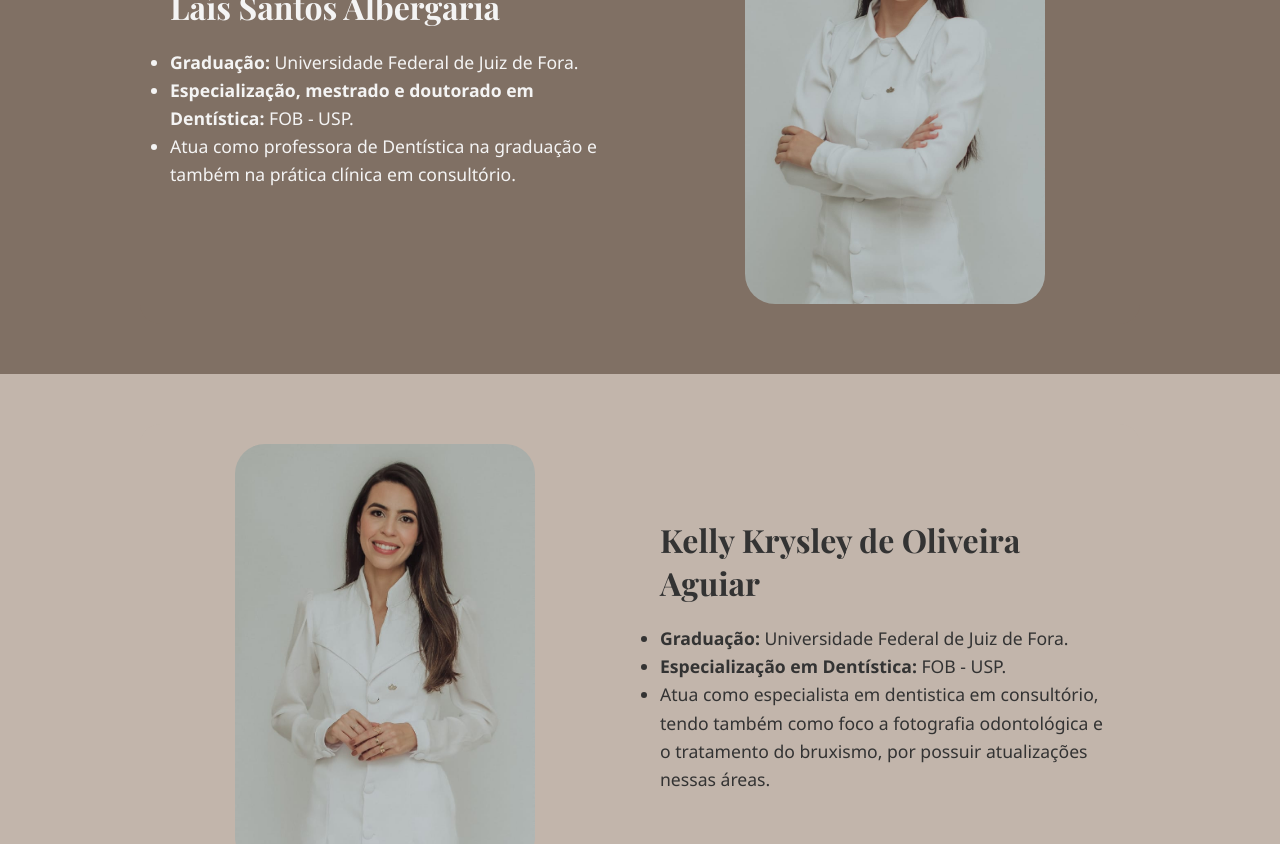
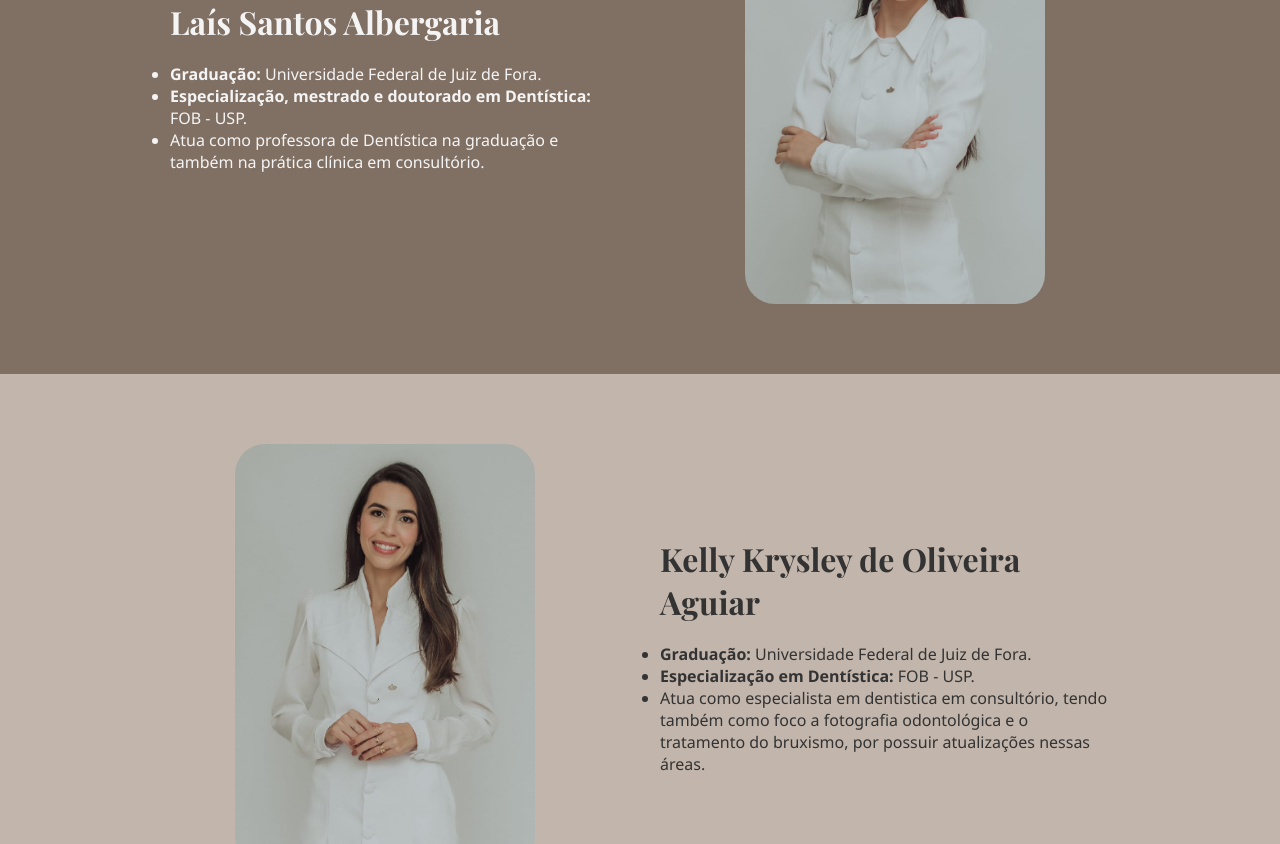
Before and after one commit to SamuellAguiar/Site_Kelly, a React (Vite) app in the folder landing-page/landing-page/: page / in a window 1280 px wide. Shown: the part 1700-2544 px from the top of the page. Built offline with nearby package versions, Linux system fonts and the light colour scheme; a web font is replaced by a local one.

Commit message:
fix: corrigido erro nos componentes Dentista1 e Dentista2

```diff
--- a/landing-page/landing-page/src/components/dentista1/Dentista1.jsx
+++ b/landing-page/landing-page/src/components/dentista1/Dentista1.jsx
@@ -8,13 +8,13 @@ const Dentista1 = () => {
 
         <div className="dentist1-texto">
           <h2>Laís Santos Albergaria</h2>
-          <p>
-            <ul>
-              <li><strong>Graduação:</strong> Universidade Federal de Juiz de Fora.</li>
-              <li><strong>Especialização, mestrado e doutorado em Dentística:</strong> FOB - USP.</li>
-              <li>Atua como professora de Dentística na graduação e também na prática clínica em consultório.</li>
-            </ul>
-          </p>
+
+          <ul>
+            <li><strong>Graduação:</strong> Universidade Federal de Juiz de Fora.</li>
+            <li><strong>Especialização, mestrado e doutorado em Dentística:</strong> FOB - USP.</li>
+            <li>Atua como professora de Dentística na graduação e também na prática clínica em consultório.</li>
+          </ul>
+
         </div>
 
         <div className="dentist1-image">
--- a/landing-page/landing-page/src/components/dentista2/Dentista2.jsx
+++ b/landing-page/landing-page/src/components/dentista2/Dentista2.jsx
@@ -11,13 +11,11 @@ const Dentista2 = () => {
         </div>
         <div className="dentist2-texto">
           <h2>Kelly Krysley de Oliveira Aguiar</h2>
-          <p>
             <ul>
               <li><strong>Graduação:</strong> Universidade Federal de Juiz de Fora.</li>
               <li><strong>Especialização em Dentística:</strong> FOB - USP.</li>
               <li>Atua como especialista em dentistica em consultório, tendo também como foco a fotografia odontológica e o tratamento do bruxismo, por possuir atualizações nessas áreas.</li>
             </ul>
-          </p>
         </div>
       </div>
     </section>
```
